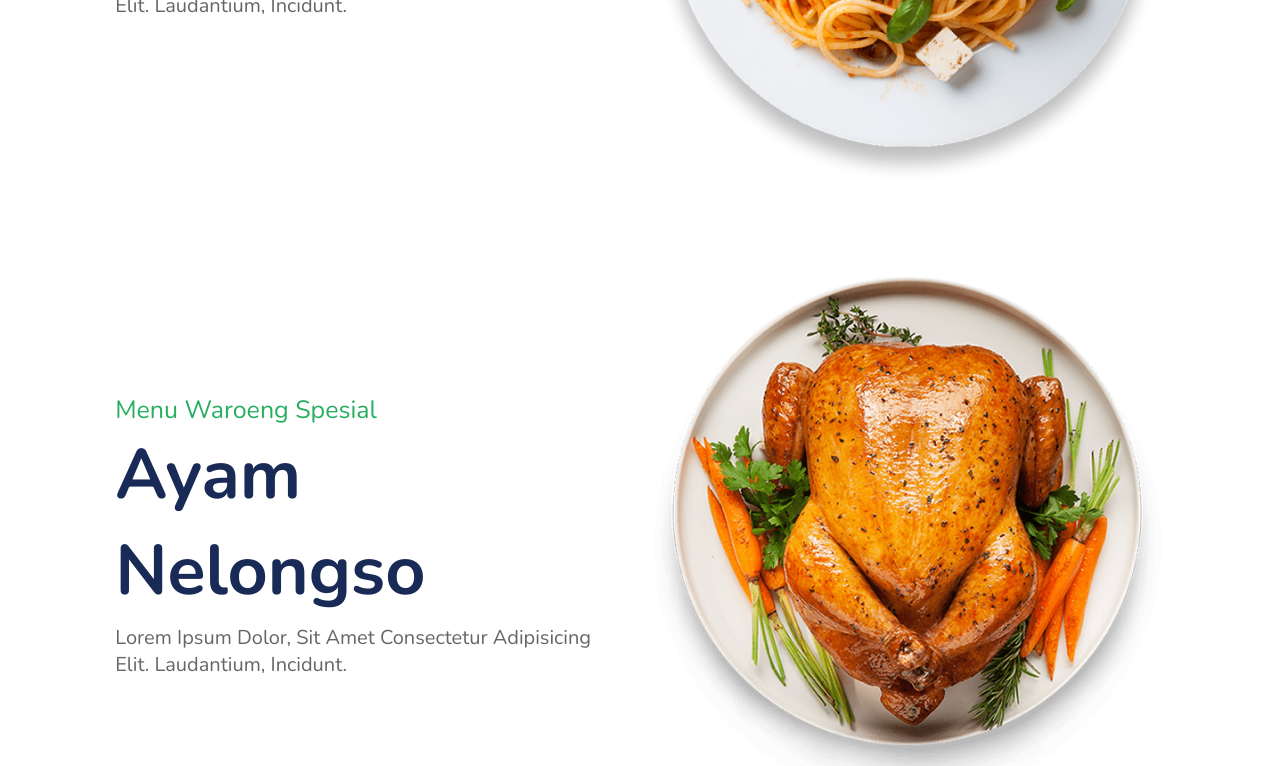
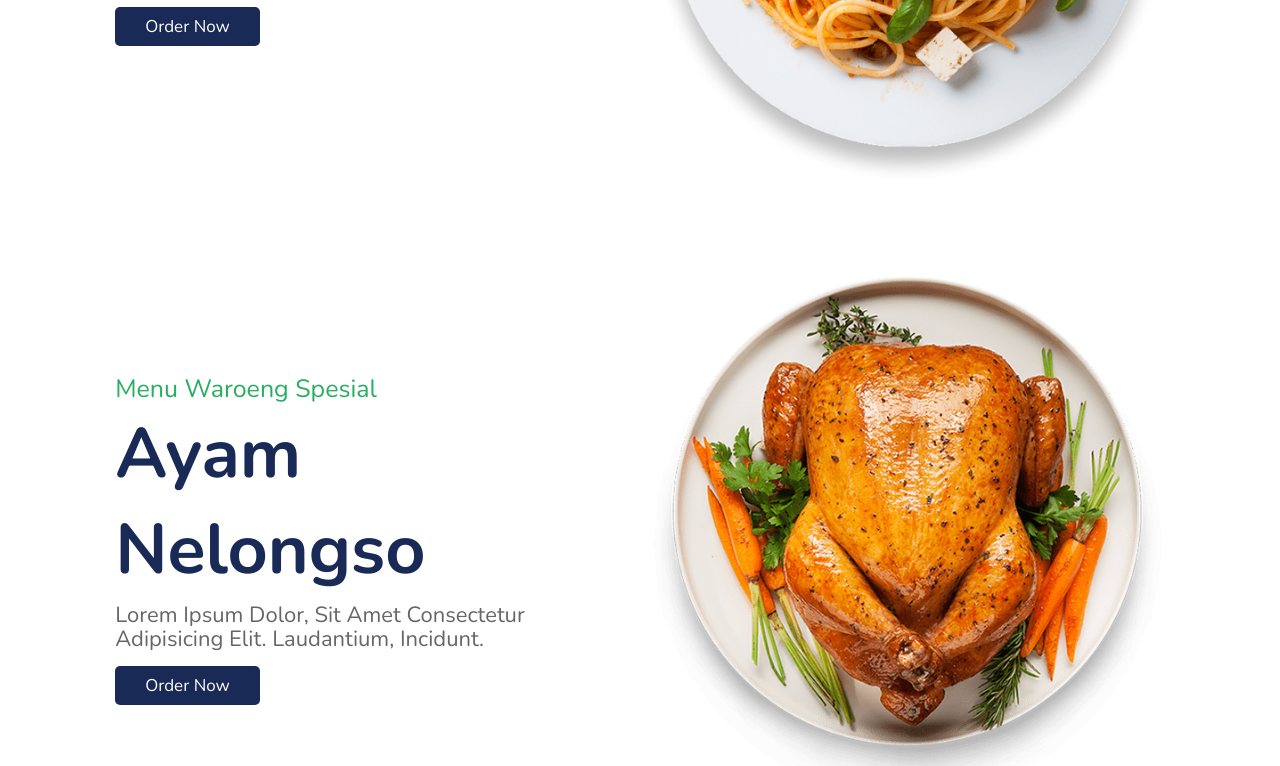
Before and after one commit to aamasykuri/waroeng-website, a plain HTML site: page index.html in a window 1280 px wide. Shown: the part 442-1208 px from the top of the page. Drawn offline with nearby package versions, Linux system fonts and the light colour scheme.

Commit message:
add swipper.js

```diff
--- a/css/style.css
+++ b/css/style.css
@@ -31,6 +31,22 @@ section {
 
 section:nth-child(even) {
   background: #eee;
+}
+
+.btn {
+  margin-top: 1rem;
+  display: inline-block;
+  font-size: 1.7rem;
+  color: #fff;
+  background: var(--black);
+  border-radius: 0.5rem;
+  cursor: pointer;
+  padding: 0.8rem 3rem;
+}
+
+.btn:hover {
+  background: var(--green);
+  letter-spacing: 00.1rem;
 }
 
 header {
@@ -174,8 +190,9 @@ header .icons #menu-bars {
 
 .home .home-slider .slide .content p {
   color: var(--light-color);
-  font-size: 2rem;
+  font-size: 2.2rem;
   padding: 0.5rem 0;
+  line-height: 1.1;
 }
 
 .home .home-slider .slide .image {
--- a/index.html
+++ b/index.html
@@ -12,6 +12,10 @@
 
     <!-- CSS -->
     <link rel="stylesheet" href="css/style.css">
+
+    <!-- Swipper.js -->
+    <link rel="stylesheet" href="https://cdn.jsdelivr.net/npm/swiper@8/swiper-bundle.min.css" />
+
 </head>
 
 <body>
@@ -59,7 +63,7 @@
                         <span>Menu Waroeng Spesial</span>
                         <h3>Mie Petjah</h3>
                         <p>Lorem ipsum dolor, sit amet consectetur adipisicing elit. Laudantium, incidunt.</p>
-                        <a href="#" class="btn"></a>
+                        <a href="#" class="btn">order now</a>
                     </div>
                     <div class="image">
                         <img src="images/home-img-1.png" alt="mie pedas">
@@ -71,7 +75,7 @@
                         <span>Menu Waroeng Spesial</span>
                         <h3>Ayam Nelongso</h3>
                         <p>Lorem ipsum dolor, sit amet consectetur adipisicing elit. Laudantium, incidunt.</p>
-                        <a href="#" class="btn"></a>
+                        <a href="#" class="btn">order now</a>
                     </div>
                     <div class="image">
                         <img src="images/home-img-2.png" alt="mie pedas">
@@ -83,7 +87,7 @@
                         <span>Menu Waroeng Spesial</span>
                         <h3>Pizza Za</h3>
                         <p>Lorem ipsum dolor, sit amet consectetur adipisicing elit. Laudantium, incidunt.</p>
-                        <a href="#" class="btn"></a>
+                        <a href="#" class="btn">order now</a>
                     </div>
                     <div class="image">
                         <img src="images/home-img-3.png" alt="mie pedas">
@@ -96,6 +100,9 @@
 
     <!-- Custom JS file -->
     <script src="js/script.js"></script>
+
+    <!-- Swipper.js -->
+    <script src="https://cdn.jsdelivr.net/npm/swiper@8/swiper-bundle.min.js"></script>
 </body>
 
 </html>
```
